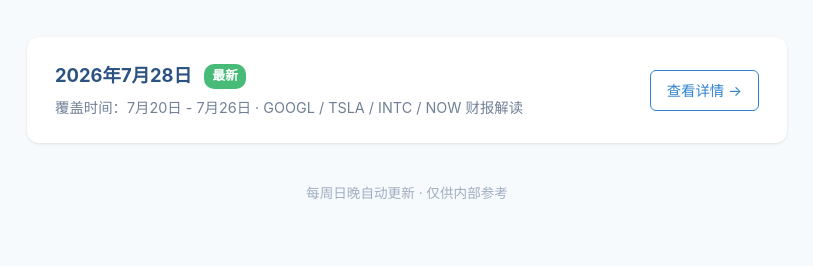
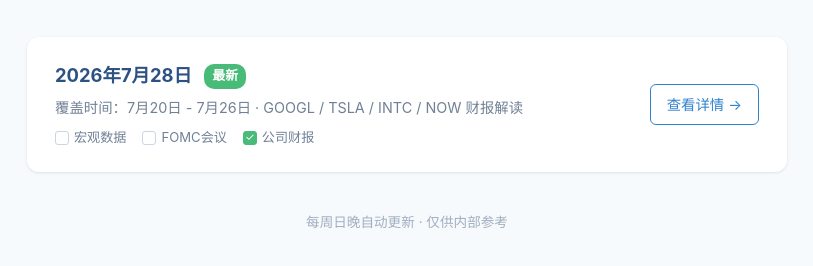
Before and after one commit to Ethanuuuuup/weekly-recap, a plain HTML site: page index.html in a window 1280 px wide. Shown: the part 150-416 px from the top of the page, without its empty margins (233-1046 px from the left). Drawn offline with Linux system fonts and the light colour scheme.

Commit message:
Add topic coverage indicators to homepage

```diff
--- a/index.html
+++ b/index.html
@@ -87,6 +87,34 @@
             margin-left: 8px;
             vertical-align: middle;
         }
+        .topic-tags {
+            margin-top: 8px;
+            display: flex;
+            gap: 16px;
+            font-size: 0.82em;
+            color: #718096;
+        }
+        .topic-tag {
+            display: flex;
+            align-items: center;
+            gap: 5px;
+        }
+        .checkbox {
+            width: 14px;
+            height: 14px;
+            border: 1.5px solid #cbd5e0;
+            border-radius: 3px;
+            display: inline-flex;
+            align-items: center;
+            justify-content: center;
+            font-size: 11px;
+            line-height: 1;
+        }
+        .checkbox.checked {
+            background-color: #48bb78;
+            border-color: #48bb78;
+            color: white;
+        }
         footer {
             margin-top: 40px;
             text-align: center;
@@ -107,6 +135,11 @@
                 <div class="recap-info">
                     <h3>2026年7月28日 <span class="latest-badge">最新</span></h3>
                     <p>覆盖时间：7月20日 - 7月26日 · GOOGL / TSLA / INTC / NOW 财报解读</p>
+                    <div class="topic-tags">
+                        <span class="topic-tag"><span class="checkbox"></span>宏观数据</span>
+                        <span class="topic-tag"><span class="checkbox"></span>FOMC会议</span>
+                        <span class="topic-tag"><span class="checkbox checked">✓</span>公司财报</span>
+                    </div>
                 </div>
                 <a href="Recap_2026-07-28.html" class="recap-link">查看详情 →</a>
             </div>
```
